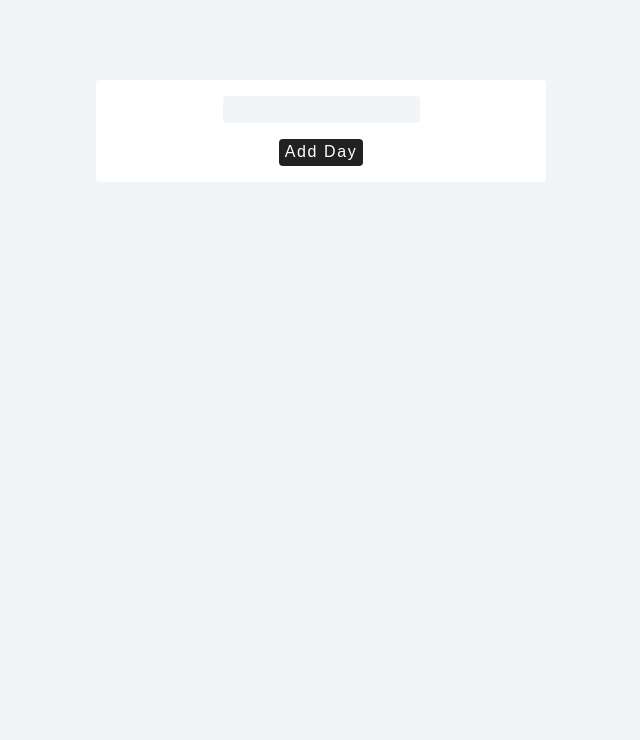
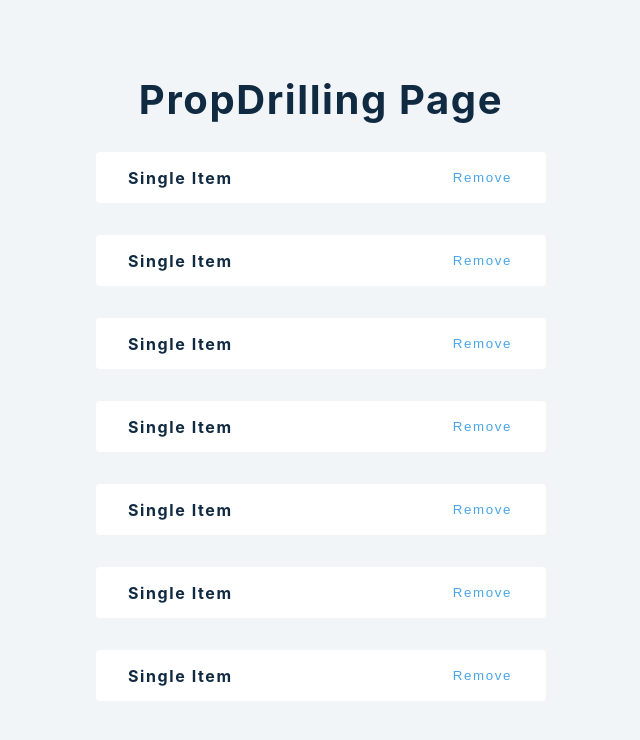
Before and after one commit to ravi-chitroda/react-advance-aug-2022, a React (Create React App) app: page / in a window 1280 px wide. Shown: the top 740 px of the page, without its empty margins (319-959 px from the left). Built offline with nearby package versions, Linux system fonts and the light colour scheme.

Commit message:
popDrilling and with help of we understand why context is important

```diff
--- a/src/App.js
+++ b/src/App.js
@@ -11,6 +11,7 @@
 import ShortCircuit from "./tutorial/3-Conditional Rendering/ShortCircuit";
 import ShowHide from "./tutorial/3-Conditional Rendering/ShowHide";
 import Setup from "./tutorial/5-useReducer/setup";
+import PropDrilling from "./tutorial/6-prop_Drilling/PropDrilling";
 
 function App() {
   return (
@@ -26,7 +27,8 @@
       <ShortCircuit />
       <ShowHide /> */}
       {/* <UseRef /> */}
-      <Setup />
+      {/* <Setup /> */}
+      <PropDrilling />
     </div>
   );
 }
--- /dev/null
+++ b/src/tutorial/6-prop_Drilling/PropDrilling.js
@@ -0,0 +1,45 @@
+import React, { useState } from "react";
+import { data } from "../../data";
+
+const List = ({ people, removePerson }) => {
+  return (
+    <div>
+      {people.map((person) => {
+        return (
+          <SinglePerson
+            key={person.id}
+            {...person}
+            removePerson={removePerson}
+          />
+        );
+      })}
+    </div>
+  );
+};
+
+const SinglePerson = ({ id, name, removePerson }) => {
+  return (
+    <div className="item">
+      <h4>Single Item</h4>
+      <button onClick={() => removePerson(id)}>Remove</button>
+    </div>
+  );
+};
+
+const PropDrilling = () => {
+  const [people, setPeople] = useState(data);
+  const removePerson = (id) => {
+    setPeople((people) => {
+      return people.filter((person) => person.id !== id);
+    });
+  };
+
+  return (
+    <div>
+      <h2>PropDrilling page</h2>
+      <List people={people} removePerson={removePerson} />
+    </div>
+  );
+};
+
+export default PropDrilling;
```
